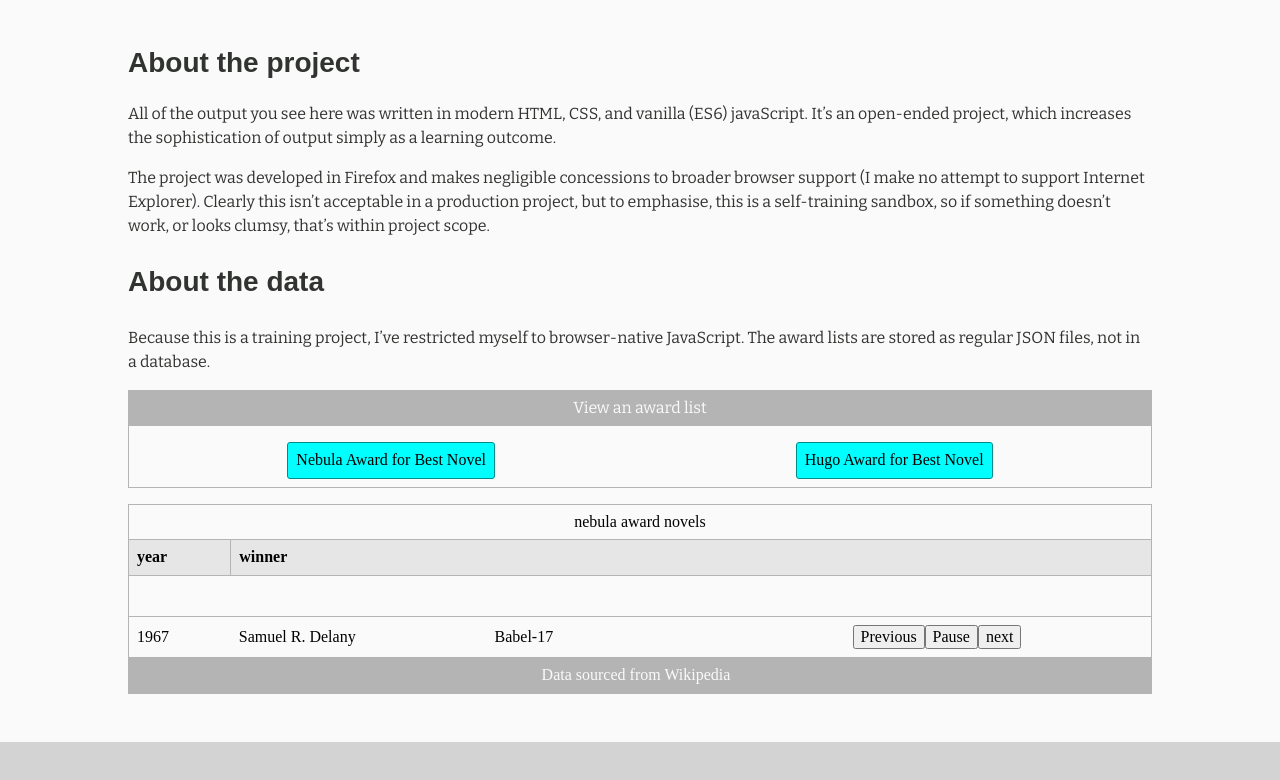
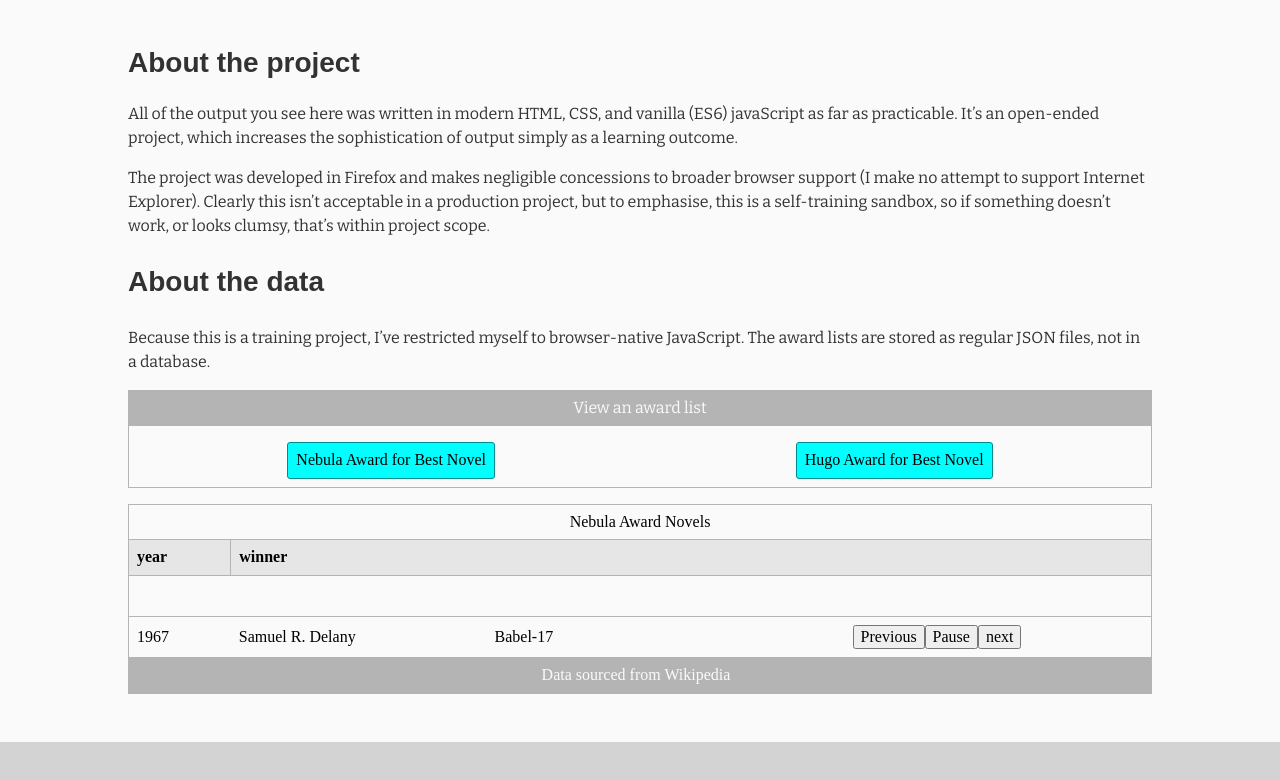
Before and after one commit to Satyadarshin/RocketScienceAborted, a plain HTML site: page app/index.html in a window 1280 px wide. Both pictures are taken after a click on the button "Nebula Award for Best Novel". Shown: the part 762-1542 px from the top of the page. Drawn offline with nearby package versions, Linux system fonts and the light colour scheme; a web font is replaced by a local one.

Commit message:
refactored the capitalisation of the award name (caption) from a for loop to a .foreach()

```diff
--- a/app/index.html
+++ b/app/index.html
@@ -38,7 +38,7 @@
         <section class="about-me">
             <img src="" alt="">
             <h2>About the project</h2>
-            <p>All of the output you see here was written in modern HTML, CSS, and vanilla (ES6) javaScript. It&rsquo;s an open-ended project, which increases the sophistication of output simply as a learning outcome.</p>
+            <p>All of the output you see here was written in modern HTML, CSS, and vanilla (ES6) javaScript as far as practicable. It&rsquo;s an open-ended project, which increases the sophistication of output simply as a learning outcome.</p>
             <p>The project was developed in Firefox and makes negligible concessions to broader browser support (I make no attempt to support Internet Explorer). Clearly this isn&rsquo;t acceptable in a production project, but to emphasise, this is a self-training sandbox, so if something doesn&rsquo;t work, or looks clumsy, that&rsquo;s within project scope.</p>
             <h3 class="about-subtitle">About the data</h3>
             <div class="about-text">
--- a/app/js/app.js
+++ b/app/js/app.js
@@ -6,18 +6,12 @@ const chooseAward = ( selectedAward ) => {
       //Strip out the underscore separators.
       //Capitalise the first letter of each word.
       //Present as a table caption.
-      let awardCaption = selectedAward.replace( /_/g, " " );
-      capitaliseCaption = awardCaption.split( " " );
-      // for ( let i = 0; i < capitaliseCaption.length; i++ ) {
-      //   capitaliseCaption[i] = capitaliseCaption[i].charAt(0).toUpperCase() + capitaliseCaption[i].slice(1);
-      //   awardCaption = capitaliseCaption.join( " " );
-      // }
-      capitaliseCaption.forEach((element) => {
-        element.charAt(0).toUpperCase() + element.slice(1);
-        console.log( element.charAt( 0 ).toUpperCase() );
-        awardCaption = capitaliseCaption.join( " " );
+      const awardCaption = selectedAward.replace( /_/g, " " );
+      const capitaliseCaption = [];
+      awardCaption.split( " " ).forEach((element) => {
+        capitaliseCaption.push( element.charAt(0).toUpperCase() +  element.slice(1) );
       });
-      caption.textContent = awardCaption;
+      caption.textContent = capitaliseCaption.join( " " );
     }, 800
   );
   let dataSource = "data/" + selectedAward;
```
